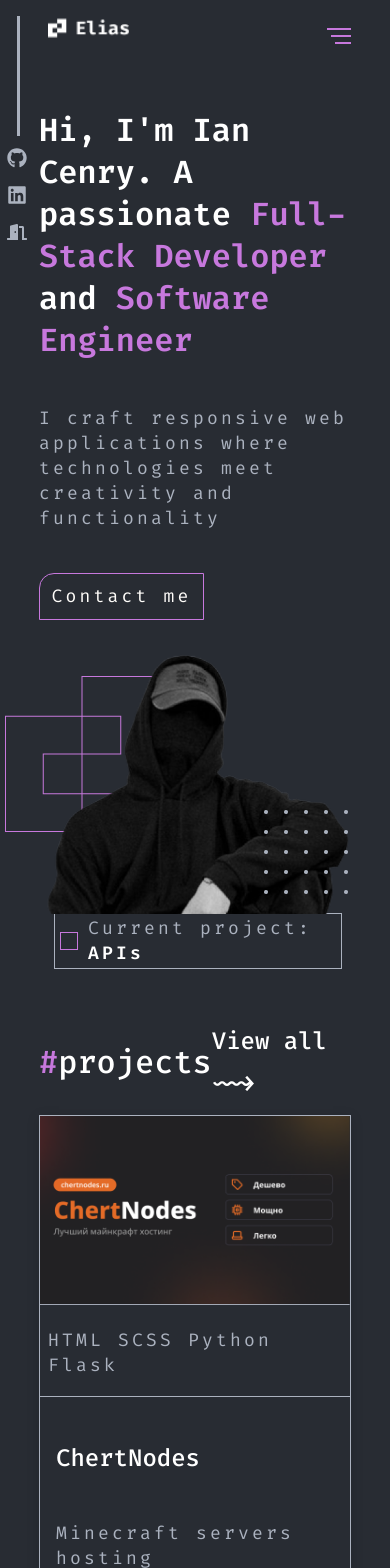
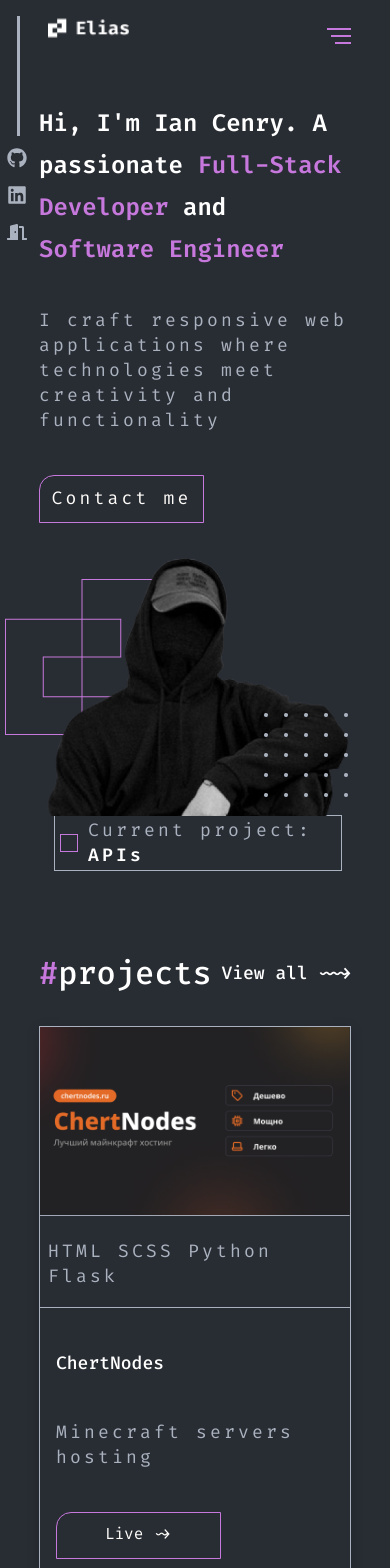
Before and after one commit to iancenry/portfolio2.0, a React (Vite) app: page / in a window 390 px wide. Shown: the top 1568 px of the page. Built offline with nearby package versions, Linux system fonts and the light colour scheme.

Commit message:
add responsive font

```diff
--- a/src/sass/_mixins.scss
+++ b/src/sass/_mixins.scss
@@ -5,11 +5,10 @@ $breakpoints-up: (
   'x-large': '100rem',
 );
 
-//target a viewport and down - 650px, 1023px, 1399px, 1600
+//target a viewport and down - 650px, 1023px(phone), 1600(tablet)
 $breakpoints-down: (
   'small': '40.625rem',
   'medium': '63.9375rem',
-  'large': '87.4375rem',
   'x-large': '100rem',
 );
 
--- a/src/sass/_variables.scss
+++ b/src/sass/_variables.scss
@@ -8,5 +8,3 @@ $pry-background: #282c33;
 $font-small: 1.125rem; // 18px
 $font-med: 1.5rem; // 24px
 $font-large: 2rem; // 32px
-
-//TODO media query font-sizes
--- a/src/sass/index.scss
+++ b/src/sass/index.scss
@@ -75,6 +75,10 @@ body {
   color: #fff;
   font-size: $font-large;
   line-height: 2.635rem;
+
+  @include breakpoint-down(medium) {
+    font-size: $font-med;
+  }
 }
 
 .p__firacode {
@@ -92,6 +96,10 @@ body {
   font-size: $font-med;
   line-height: 2.625rem;
   color: #fff;
+
+  @include breakpoint-down(medium) {
+    font-size: $font-small;
+  }
 }
 
 span {
```
